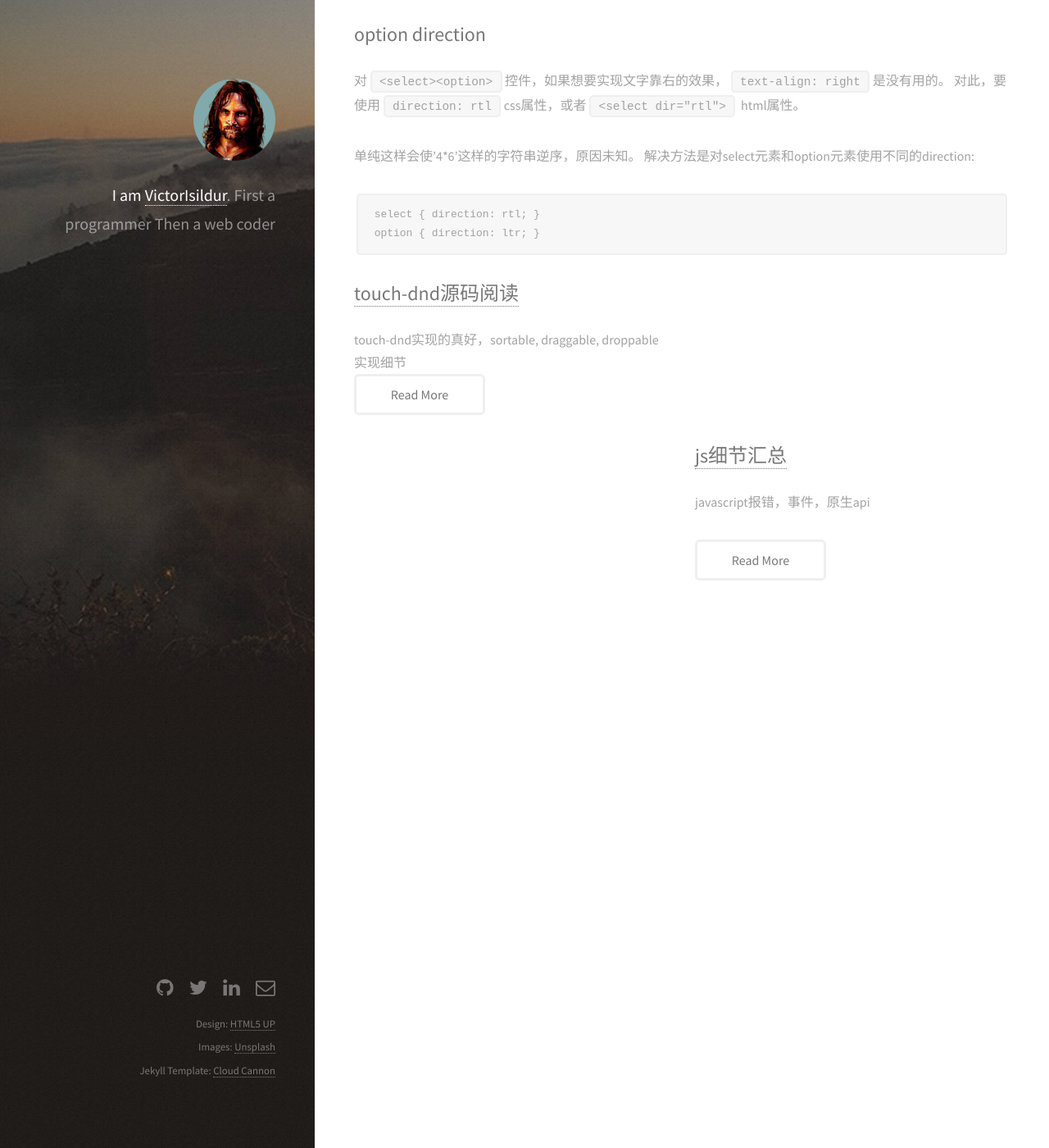
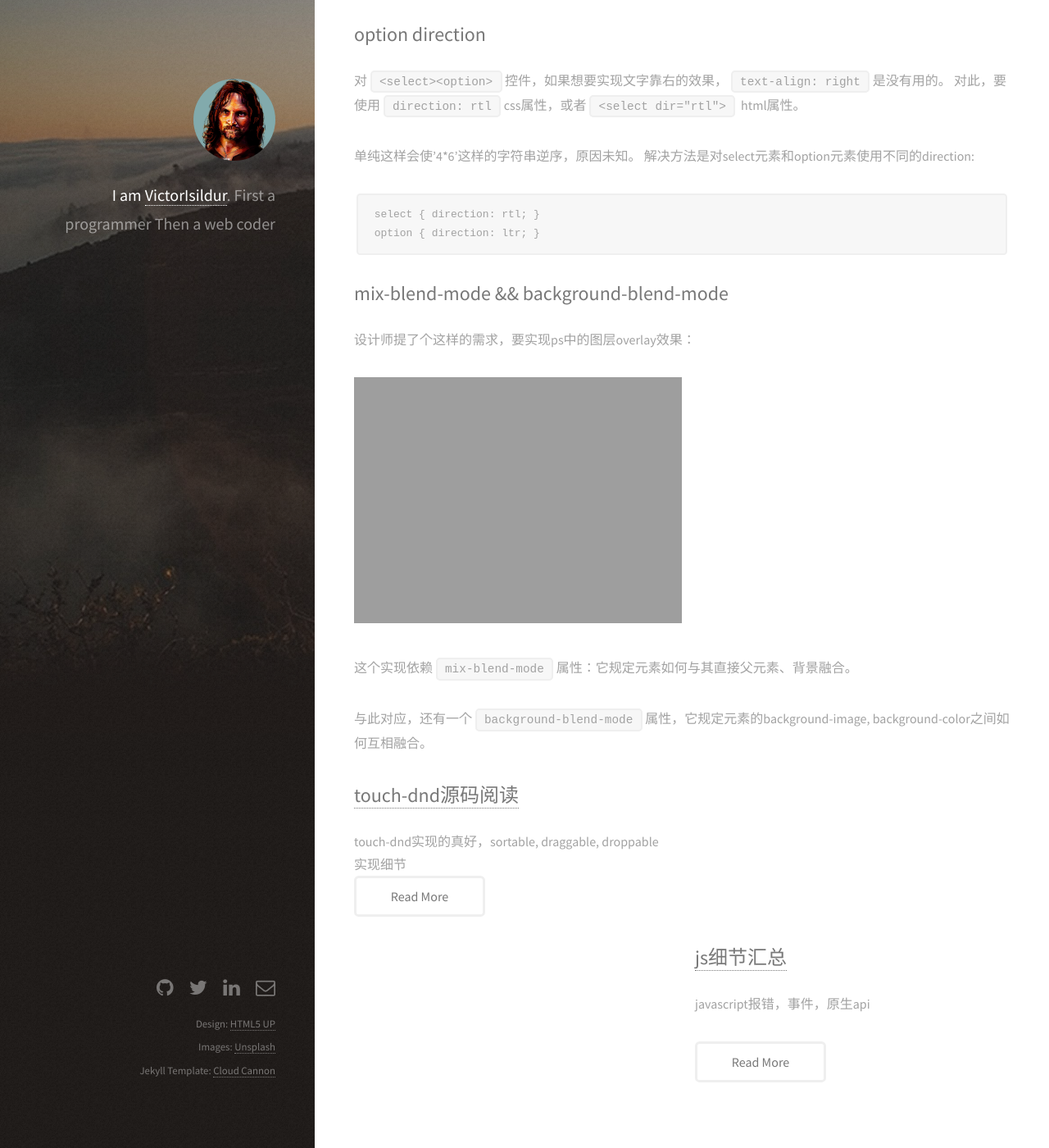
Before and after one commit to victorisildur/victorisildur.github.io, a Jekyll site: the page built from _posts/2016-03-10-css-review.markdown, in a window 1280 px wide and 1400 px high, scrolled down 10119 px. Shown: the whole window at 82% size. Built offline with Jekyll 4.4.1, drawn with Linux system fonts in a browser that asks for light colours.

Commit message:
mix-blend-mode

````diff
--- a/_posts/2016-03-10-css-review.markdown
+++ b/_posts/2016-03-10-css-review.markdown
@@ -395,3 +395,13 @@ background-image: url(...nasa-header-image.jpg), url(...nasa-header-image@tiny.j
 select { direction: rtl; }
 option { direction: ltr; }
 ```
+
+## mix-blend-mode && background-blend-mode
+
+设计师提了个这样的需求，要实现ps中的图层overlay效果：
+
+![mix-blend-mode]({{site.url}}/asssets/images/overlay-effect.png)
+
+这个实现依赖`mix-blend-mode`属性：它规定元素如何与其直接父元素、背景融合。
+
+与此对应，还有一个`background-blend-mode`属性，它规定元素的background-image, background-color之间如何互相融合。
````
